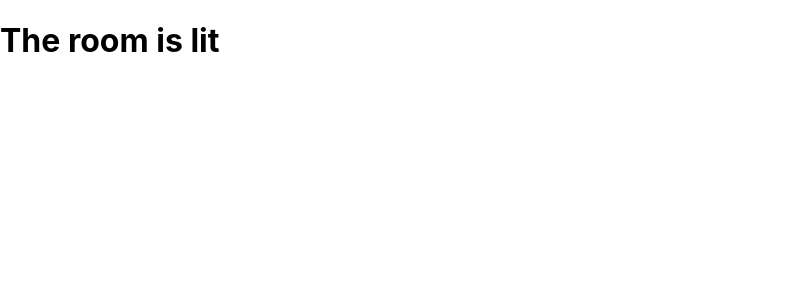
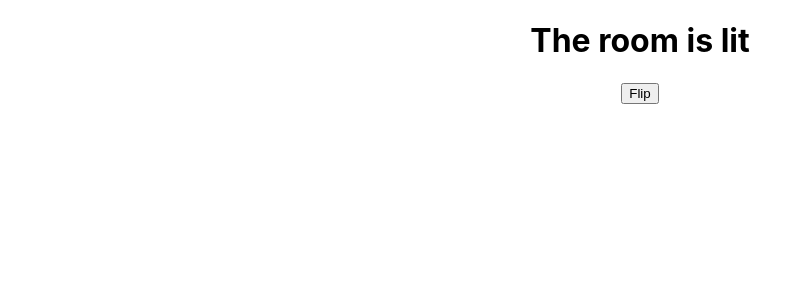
Before and after one commit to pesto-students/p3-harsh-chaytan5, a React (Create React App) app in the folder Week-11/lightswitch-app/: page / in a window 1280 px wide. Shown: the top 300 px of the page, without its empty margins (0-812 px from the left). Built offline with nearby package versions, Linux system fonts and the light colour scheme.

Commit message:
added lightswitch functionality in App.js

```diff
--- a/Week-11/lightswitch-app/src/App.js
+++ b/Week-11/lightswitch-app/src/App.js
@@ -8,8 +8,9 @@ function App() {
   const lightedness = isLightOn ? 'lit' : 'dark';
 
 	return (
-		<div className="App">
-			<h1>The room is {lightedness} </h1>
+		<div className={`room ${lightedness}`}>
+      <h1>The room is {lightedness} </h1>
+      <button onClick={()=> dispatch(flipLight())}>Flip</button>
 		</div>
 	);
 }
```
